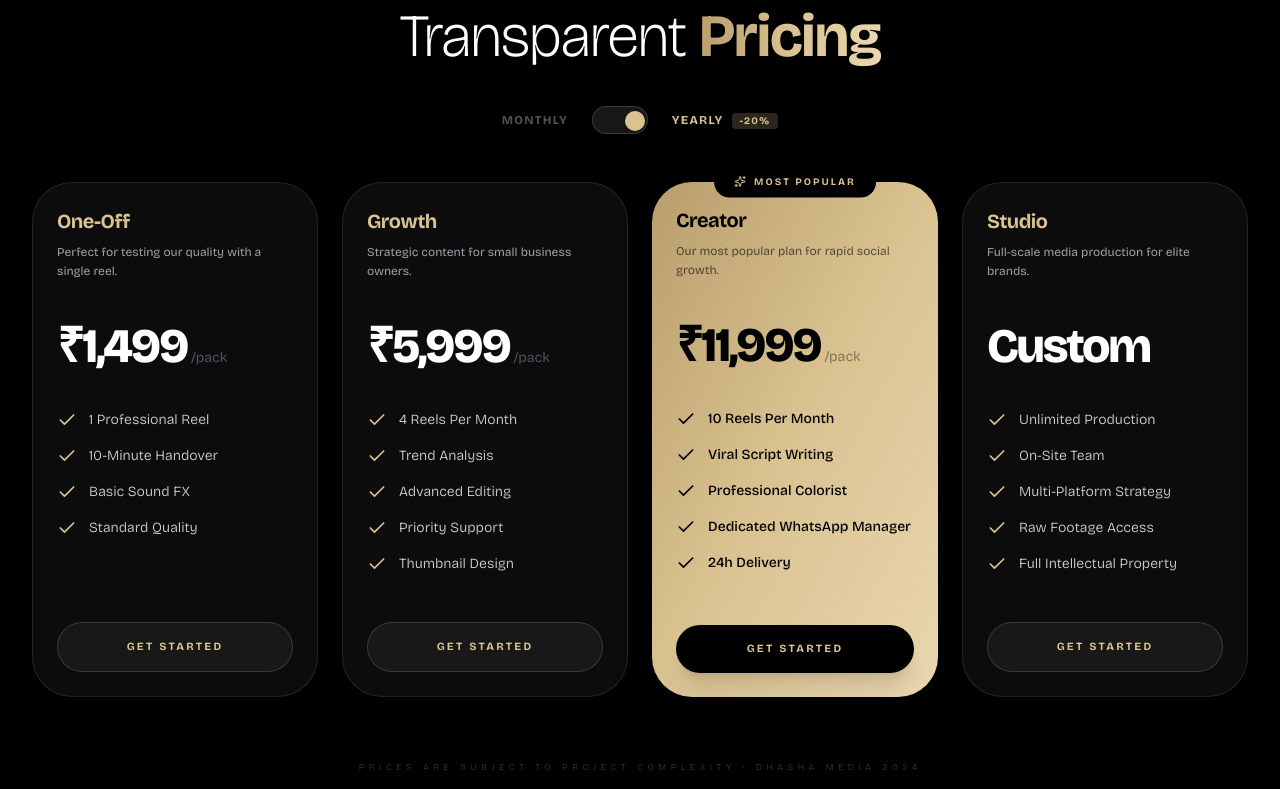
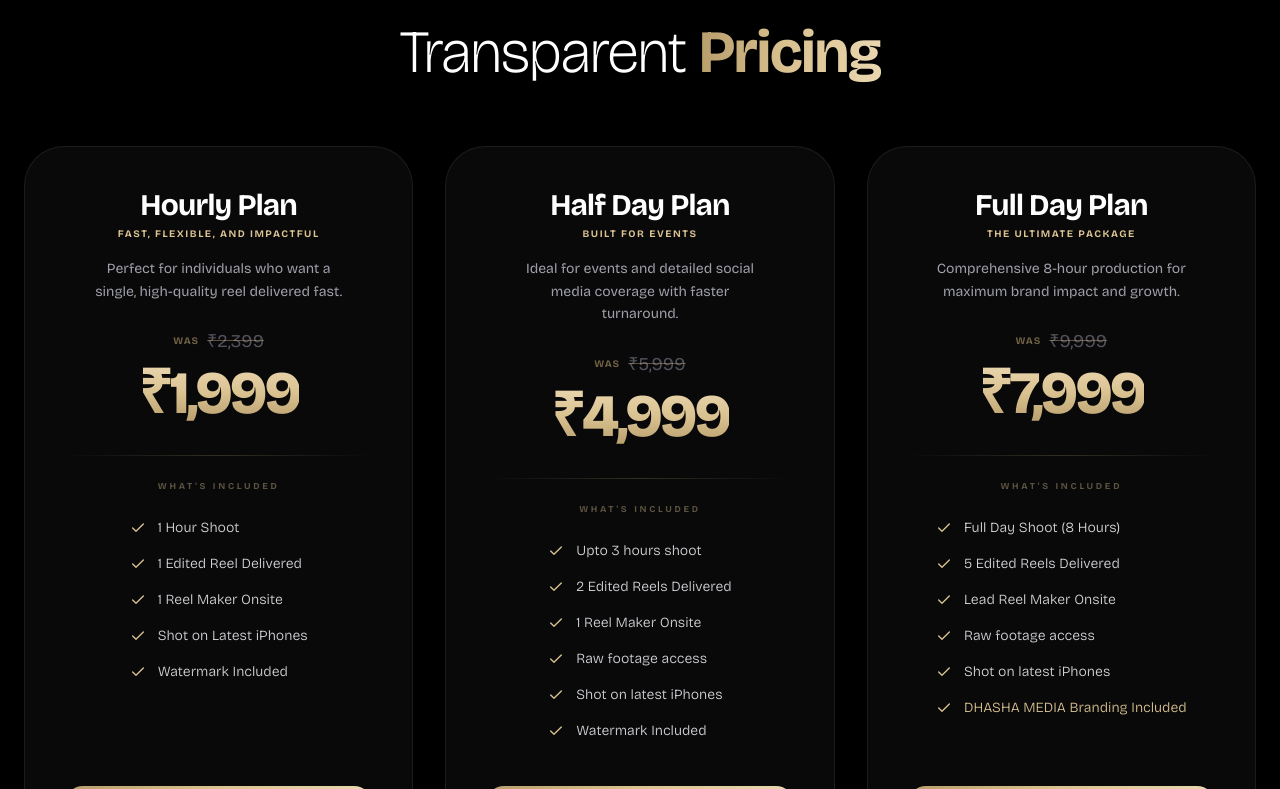
Before and after one commit to ckr-redlinedatavault/redlix-dhasha, a Next.js app: page /components-demo in a window 1280 px wide. Shown: the part 4471-5260 px from the top of the page. Built offline with nearby package versions, Linux system fonts and the light colour scheme.

Commit message:
Update PricingPlans.tsx

```diff
--- a/components/PricingPlans.tsx
+++ b/components/PricingPlans.tsx
@@ -1,7 +1,6 @@
 'use client';
 
-import { useState } from 'react';
-import { Check, Sparkles, Zap } from 'lucide-react';
+import { Check, Zap } from 'lucide-react';
 import { Bricolage_Grotesque } from 'next/font/google';
 import Link from 'next/link';
 
@@ -10,131 +9,140 @@ const bricolage = Bricolage_Grotesque({
     display: 'swap',
 });
 
+const plans = [
+    {
+        name: 'Hourly Plan',
+        subtitle: 'FAST, FLEXIBLE, AND IMPACTFUL',
+        wasPrice: '2,399',
+        price: '1,999',
+        description: 'Perfect for individuals who want a single, high-quality reel delivered fast.',
+        features: [
+            '1 Hour Shoot',
+            '1 Edited Reel Delivered',
+            '1 Reel Maker Onsite',
+            'Shot on Latest iPhones',
+            'Watermark Included'
+        ],
+    },
+    {
+        name: 'Half Day Plan',
+        subtitle: 'Built for Events',
+        wasPrice: '5,999',
+        price: '4,999',
+        description: 'Ideal for events and detailed social media coverage with faster turnaround.',
+        features: [
+            'Upto 3 hours shoot',
+            '2 Edited Reels Delivered',
+            '1 Reel Maker Onsite',
+            'Raw footage access',
+            'Shot on latest iPhones',
+            'Watermark Included'
+        ],
+    },
+    {
+        name: 'Full Day Plan',
+        subtitle: 'The Ultimate Package',
+        wasPrice: '9,999',
+        price: '7,999',
+        description: 'Comprehensive 8-hour production for maximum brand impact and growth.',
+        features: [
+            'Full Day Shoot (8 Hours)',
+            '5 Edited Reels Delivered',
+            'Lead Reel Maker Onsite',
+            'Raw footage access',
+            'Shot on latest iPhones',
+            'DHASHA MEDIA Branding Included'
+        ],
+    }
+];
+
 export default function PricingPlans() {
-    const [isYearly, setIsYearly] = useState(true);
+    return (
+        <section id="pricing" className={`${bricolage.className} py-24 bg-black text-white overflow-hidden relative`}>
 
-    const plans = [
-        {
-            name: 'One-Off',
-            price: isYearly ? 1499 : 1999,
-            description: 'Perfect for testing our quality with a single reel.',
-            features: ['1 Professional Reel', '10-Minute Handover', 'Basic Sound FX', 'Standard Quality'],
-            popular: false
-        },
-        {
-            name: 'Growth',
-            price: isYearly ? 5999 : 7499,
-            description: 'Strategic content for small business owners.',
-            features: ['4 Reels Per Month', 'Trend Analysis', 'Advanced Editing', 'Priority Support', 'Thumbnail Design'],
-            popular: false
-        },
-        {
-            name: 'Creator',
-            price: isYearly ? 11999 : 14999,
-            description: 'Our most popular plan for rapid social growth.',
-            features: ['10 Reels Per Month', 'Viral Script Writing', 'Professional Colorist', 'Dedicated WhatsApp Manager', '24h Delivery'],
-            popular: true
-        },
-        {
-            name: 'Studio',
-            price: 'Custom',
-            description: 'Full-scale media production for elite brands.',
-            features: ['Unlimited Production', 'On-Site Team', 'Multi-Platform Strategy', 'Raw Footage Access', 'Full Intellectual Property'],
-            popular: false
-        }
-    ];
+            {/* Ambient Gold Glows */}
+            <div className="absolute top-0 left-1/4 w-[500px] h-[500px] bg-[#DAC291]/5 blur-[120px] rounded-full -z-10" />
+            <div className="absolute bottom-0 right-1/4 w-[500px] h-[500px] bg-[#B89E6C]/5 blur-[120px] rounded-full -z-10" />
 
-    return (
-        <section id="pricing" className={`${bricolage.className} py-20 bg-black text-white overflow-hidden`}>
-            <div className="max-w-[1400px] mx-auto px-6 lg:px-8 relative">
+            <div className="max-w-7xl mx-auto px-6 relative z-10">
 
                 {/* Header */}
-                <div className="text-center mb-12">
+                <div className="text-center mb-16">
                     <div className="inline-flex items-center gap-2 px-4 py-2 rounded-full border border-[#DAC291]/20 bg-[#DAC291]/5 mb-6">
                         <Zap size={14} className="text-[#DAC291]" />
-                        <span className="text-[#DAC291] text-[10px] font-bold tracking-[0.4em] uppercase">Invest in Quality</span>
+                        <span className="text-[#DAC291] text-[10px] font-bold tracking-[0.4em] uppercase">Premium Media Services</span>
                     </div>
-                    <h2 className="text-4xl md:text-6xl font-extralight tracking-tight mb-6">
+                    <h2 className="text-4xl md:text-6xl font-extralight tracking-tight mb-4">
                         Transparent <span className="font-bold bg-gradient-to-r from-[#B89E6C] via-[#DAC291] to-[#EAD7B0] bg-clip-text text-transparent">Pricing</span>
                     </h2>
-
-                    {/* Toggle Switch */}
-                    <div className="flex items-center justify-center gap-6 mt-10">
-                        <span className={`text-xs font-bold tracking-widest uppercase transition-colors ${!isYearly ? 'text-[#DAC291]' : 'text-zinc-600'}`}>Monthly</span>
-                        <button
-                            onClick={() => setIsYearly(!isYearly)}
-                            className="relative w-14 h-7 bg-zinc-900 border border-[#DAC291]/20 rounded-full p-1 transition-all"
-                        >
-                            <div className={`w-5 h-5 bg-[#DAC291] rounded-full shadow-lg transform transition-transform duration-300 ${isYearly ? 'translate-x-7' : 'translate-x-0'}`} />
-                        </button>
-                        <span className={`text-xs font-bold tracking-widest uppercase transition-colors ${isYearly ? 'text-[#DAC291]' : 'text-zinc-600'}`}>
-                            Yearly <span className="text-[10px] bg-[#DAC291]/20 px-2 py-0.5 rounded ml-1 text-[#DAC291]">-20%</span>
-                        </span>
-                    </div>
                 </div>
 
-                {/* 4 Cards Grid */}
-                <div className="grid grid-cols-1 md:grid-cols-2 lg:grid-cols-4 gap-6">
+                {/* 3 Cards Grid */}
+                <div className="grid grid-cols-1 md:grid-cols-2 lg:grid-cols-3 gap-8">
                     {plans.map((plan, index) => (
                         <div
                             key={index}
-                            className={`relative rounded-[2.5rem] p-6 flex flex-col transition-all duration-500 hover:scale-[1.03] ${plan.popular
-                                ? 'bg-gradient-to-br from-[#B89E6C] via-[#DAC291] to-[#EAD7B0] text-black shadow-2xl'
-                                : 'bg-zinc-900/50 border border-white/10 hover:border-[#DAC291]/40'
-                                }`}
+                            className="relative rounded-[2.5rem] p-8 md:p-10 flex flex-col items-center text-center transition-all duration-500 hover:scale-[1.02] bg-zinc-900/40 border border-[#DAC291]/10 hover:border-[#DAC291]/40 group"
                         >
-                            {plan.popular && (
-                                <div className="absolute top-0 left-1/2 transform -translate-x-1/2 -translate-y-1/2">
-                                    <span className="bg-black text-[#DAC291] text-[10px] font-bold px-5 py-2 rounded-full uppercase tracking-[0.2em] flex items-center gap-2 whitespace-nowrap">
-                                        <Sparkles size={12} /> Most Popular
-                                    </span>
-                                </div>
-                            )}
-
-                            <div className="mb-10">
-                                <h3 className={`text-xl font-bold tracking-tight mb-2 ${plan.popular ? 'text-black' : 'text-[#DAC291]'}`}>
+                            {/* Card Header */}
+                            <div className="mb-6">
+                                <h3 className="text-3xl font-bold tracking-tight mb-1 text-white">
                                     {plan.name}
                                 </h3>
-                                <p className={`text-xs leading-relaxed ${plan.popular ? 'text-black/60' : 'text-zinc-400'}`}>
+                                <p className="text-[10px] font-bold tracking-[0.15em] uppercase text-[#DAC291] mb-4">
+                                    {plan.subtitle}
+                                </p>
+                                <p className="text-sm leading-relaxed text-zinc-400 max-w-[250px] min-h-[40px]">
                                     {plan.description}
                                 </p>
                             </div>
 
-                            <div className="mb-10 flex items-baseline gap-1">
-                                <span className="text-4xl md:text-5xl font-black tracking-tighter">
-                                    {typeof plan.price === 'number' ? `₹${plan.price.toLocaleString()}` : plan.price}
-                                </span>
-                                {typeof plan.price === 'number' && (
-                                    <span className={`text-sm ${plan.popular ? 'text-black/40' : 'text-zinc-600'}`}>/pack</span>
-                                )}
+                            {/* Pricing Section */}
+                            <div className="mb-8 flex flex-col items-center">
+                                <div className="flex items-center gap-2 mb-2">
+                                    <span className="text-[10px] font-bold uppercase text-[#B89E6C]/60 tracking-widest">Was</span>
+                                    <span className="text-zinc-600 line-through text-lg decoration-[#DAC291]/40">₹{plan.wasPrice}</span>
+                                </div>
+                                <div className="flex flex-col items-center">
+                                    <span className="text-6xl font-black tracking-tighter bg-gradient-to-b from-[#EAD7B0] via-[#DAC291] to-[#B89E6C] bg-clip-text text-transparent">
+                                        ₹{plan.price}
+                                    </span>
+                                </div>
                             </div>
 
-                            <ul className="space-y-4 mb-12 flex-grow">
-                                {plan.features.map((feature, i) => (
-                                    <li key={i} className="flex items-start gap-3 text-sm">
-                                        <Check className={`w-5 h-5 shrink-0 ${plan.popular ? 'text-black' : 'text-[#DAC291]'}`} />
-                                        <span className={plan.popular ? 'font-medium' : 'font-light text-zinc-300'}>{feature}</span>
-                                    </li>
-                                ))}
-                            </ul>
+                            {/* Features Section */}
+                            <div className="w-full text-center mb-10">
+                                <div className="h-px w-full bg-gradient-to-r from-transparent via-[#DAC291]/20 to-transparent mb-6" />
+                                <p className="text-[9px] font-bold tracking-[0.3em] uppercase text-[#DAC291]/40 mb-6">
+                                    What&apos;s Included
+                                </p>
+                                <ul className="space-y-4 inline-block text-left">
+                                    {plan.features.map((feature, i) => (
+                                        <li key={i} className="flex items-center gap-3 text-sm">
+                                            <Check className="w-4 h-4 shrink-0 text-[#DAC291]" />
+                                            <span className={`font-light ${feature.includes('DHASHA') ? 'text-[#DAC291] font-bold' : 'text-zinc-300'}`}>
+                                                {feature}
+                                            </span>
+                                        </li>
+                                    ))}
+                                </ul>
+                            </div>
 
+                            {/* CTA Button - Solid Gold Gradient */}
                             <Link
                                 href="https://bookings.dhashamedia.com/contact"
-                                className={`block w-full text-center py-4 rounded-full font-bold text-[11px] uppercase tracking-[0.2em] transition-all ${plan.popular
-                                    ? 'bg-black text-[#DAC291] hover:bg-zinc-800 shadow-xl'
-                                    : 'bg-white/5 border border-[#DAC291]/20 text-[#DAC291] hover:bg-[#DAC291]/5'
-                                    }`}
+                                className="mt-auto block w-full text-center py-4 rounded-2xl font-bold text-[13px] text-black transition-all bg-gradient-to-r from-[#B89E6C] via-[#DAC291] to-[#EAD7B0] hover:brightness-110 shadow-lg shadow-[#DAC291]/5 uppercase tracking-widest"
                             >
-                                Get Started
+                                Book Your Session &rarr;
                             </Link>
                         </div>
                     ))}
                 </div>
 
                 {/* Footer Disclaimer */}
-                <div className="mt-16 text-center opacity-20">
+                <div className="mt-20 text-center opacity-20">
                     <p className="text-[9px] tracking-[0.5em] uppercase font-light">
-                        Prices are subject to project complexity • DHASHA MEDIA 2024
+                        Premium Content Creation • DHASHA MEDIA 2025
                     </p>
                 </div>
             </div>
```
